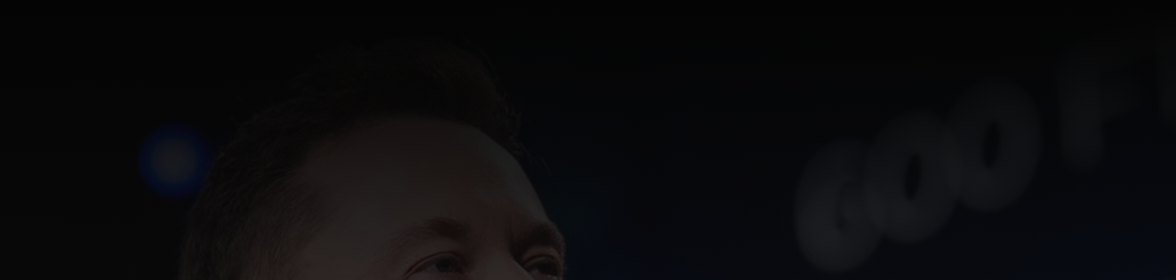
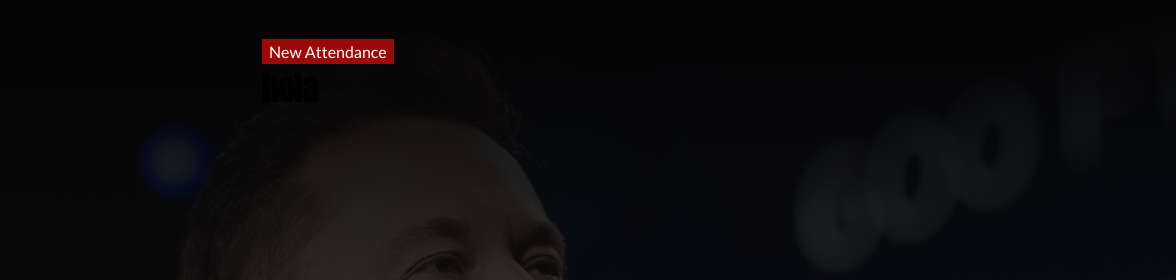
Before and after one commit to alejandroPCH/tedpublic, a React app: page / in a window 1280 px wide. Shown: the top 280 px of the page, 104-1280 px from the left. Built offline with nearby package versions, Linux system fonts and the light colour scheme.

Commit message:
some styles were added, and classNames were changed in order to make the project understandable

```diff
--- a/src/components/BadgeForm.js
+++ b/src/components/BadgeForm.js
@@ -75,7 +75,7 @@ class BadgeForm extends React.Component{
 
                 </div>
 
-                <button onClick={this.handleClick} className="container__button button">Save</button>
+                <button onClick={this.handleClick} className="button__primary button">Save</button>
             </form>
         </>
         )
--- a/src/global.scss
+++ b/src/global.scss
@@ -5,18 +5,16 @@
 * {
   -webkit-font-smoothing: antialiased;
   -moz-osx-font-smoothing: grayscale;
-  box-sizing: border-box;
   margin: 0;
   padding: 0;
+  box-sizing: border-box;
 }
 
 html{
-  overflow: hidden;
+  overflow-x:hidden ;
 }
-
 body {
   font-family: 'Lato', 'Helvetica Neue', sans-serif;
-  background-color: #F4F4F7;
 }
 
 h1 {
@@ -24,30 +22,45 @@ h1 {
 }
 
 
+.container--buttons{
+  margin: 2rem;
+  padding: 0.375rem 2rem;
+
+}
+.button{
+  display: flex;
+  width: fit-content;
+  align-items: center;
+  padding: 0 7px;
+  height: 25px;
+}
+
 .container__button{
   margin: 2rem;
   padding: 0.375rem 2rem;
 }
 
-.button.container__button {
+.button.button__primary {
+  color: #fff;
+  background-color: #9c0909;
+  border-color: #910909;
+  text-decoration: none;
+
+}
+
+.button.button__primary:not(:disabled):not(.disabled):hover {
   color: #fff;
   background-color: #9c0909;
   border-color: #910909;
 }
 
-.button.container__button:not(:disabled):not(.disabled):hover {
+.button.button__primary:not(:disabled):not(.disabled):active {
   color: #fff;
   background-color: #9c0909;
   border-color: #910909;
 }
 
-.button.container__button:not(:disabled):not(.disabled):active {
-  color: #fff;
-  background-color: #9c0909;
-  border-color: #910909;
-}
-
-.button.container__button:not(:disabled):not(.disabled):focus {
+.button.button__primary:not(:disabled):not(.disabled):focus {
   box-shadow: 0 0 0 0.2rem rgba(141, 2, 2, 0.5);
 }
 
--- a/src/pages/BadgesList.js
+++ b/src/pages/BadgesList.js
@@ -6,15 +6,55 @@ import NavBar from '../components/NavBar'
 import '../styles/BadgesList.css'
 
 export class BadgesList extends React.Component{
+    state={
+        data:
+            [
+                {
+                  id: "40fc-a41f-05e62b5939-a72de30c42-9deb",
+                  irstName: "Guillemo",
+                  lastName: "Grady",
+                  email: "Leann_Berge@gmail.com",
+                  jobTitle: "Senior Software Engineer",
+                  twitter: "GuillermoTropper",
+                  avatarUrl: "https://www.gravatar.com/avatar/f63a9c45aca0e7e7de0782a6b1dff40b?d=identicon"
+                },
+                {
+                  id: "d00d3614-101a-44ca-b6c2-0be075aeed3d",
+                  firstName: "Marjorie",
+                  lastName: "Rodriguez",
+                  email: "Ilene66@hotmail.com",
+                  jobTitle: "Human Research Architect",
+                  twitter: "ajorRodriguez61545",
+                  avatarUrl: "https://www.gravatar.com/avatar/d57a8be8cb9219609905da25d5f3e50a?d=identicon"
+                },
+                {
+                  id: "63c03386-33a2-4512-9ac1-354ad7bec5e9",
+                  firstName: "Daphney",
+                  lastName: "Torphy",
+                  email: "Ron61@hotmail.com",
+                  jobTitle: "National Markets Officer",
+                  twitter: "DaphneyTorphy96105",
+                  avatarUrl: "https://www.gravatar.com/avatar/e74e87d40e55b9ff9791c78892e55cb7?d=identicon"
+                }
+              ],
+        }
+
     render() {
         return (
             <>
             <NavBar />
             <div className="badges">
-                <div className="badges__hero">
-                    <div className="badges__container">
-                    </div>
+                <div className="badges__cover">
+
                 </div>
+            </div>
+
+            <div className="badges__container">
+                <div className=".container--buttons">
+            <a href ="/badges/new" className="button button__primary">
+                New Attendance
+            </a>
+            </div>
                 <h1>hola</h1>
             </div>
             </>
--- a/src/styles/BadgesList.scss
+++ b/src/styles/BadgesList.scss
@@ -1,6 +1,7 @@
-.badges__hero {
-  top: 0;
-  position: absolute;
+.badges__cover {
+    top: 0;
+    z-index: -1;
+    position: absolute;
     width: 100vw;
     background-image:rgb(11,11,11);
     background: linear-gradient(0deg, rgba(11,11,11,0) 0%, rgba(10,10,10,0.8267682072829132) 62%, rgba(4,4,4,1) 100%),url('../assets/images/cover-main-page.jpg');
@@ -11,7 +12,7 @@
     height: 100vh;
   }
 
-  .badges__hero>.badges__container {
+  .badges__cover>.badges__container {
     display: flex;
     flex-direction: column;
     align-items: center;
```
Also changed, not shown: src/global.css, src/styles/BadgesList.css, 2 other files.
